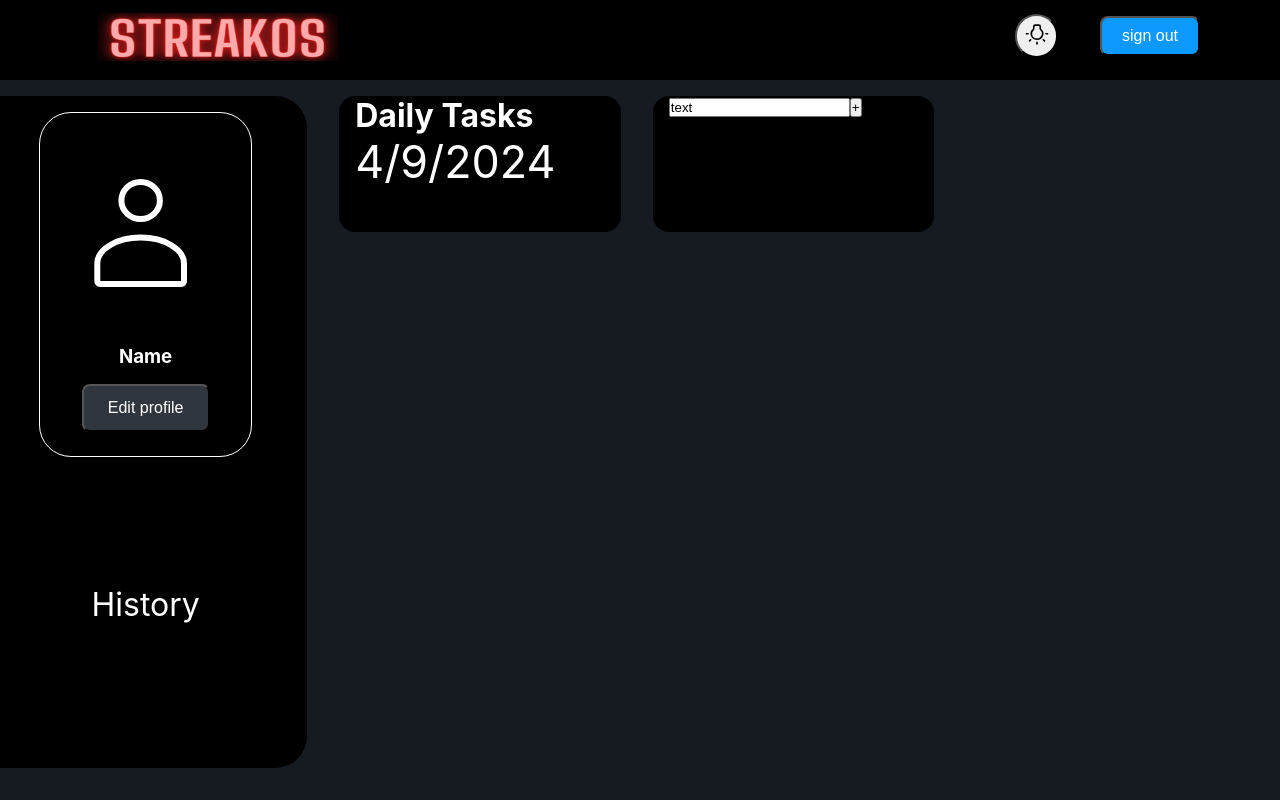
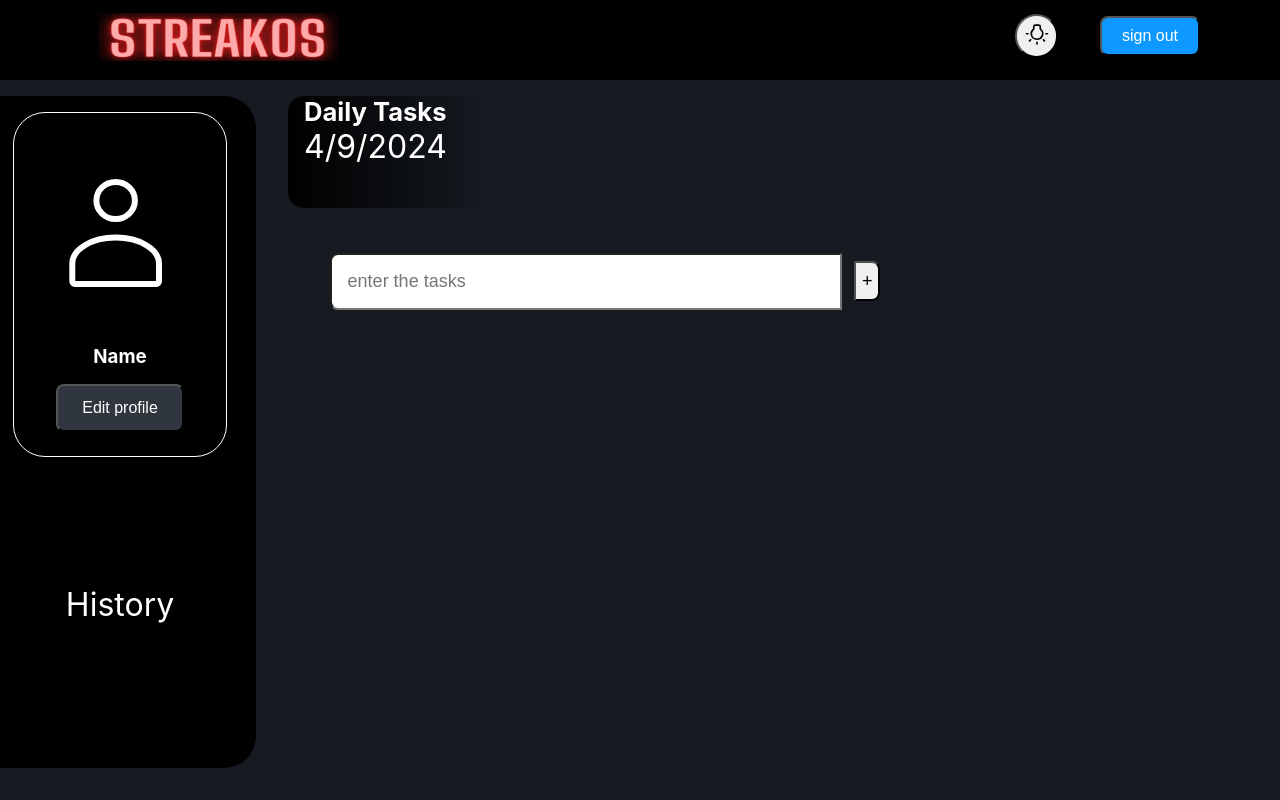
Before and after one commit to abhayrsr/dailyStreakTracker, a React (Create React App) app in the folder frontend/daily-streak-tracker-fe/: page / in a window 1280 px wide. Built offline with nearby package versions, Linux system fonts and the light colour scheme.

Commit message:
tasks list

```diff
--- a/frontend/daily-streak-tracker-fe/src/components/DailyTask/dailyTask.css
+++ b/frontend/daily-streak-tracker-fe/src/components/DailyTask/dailyTask.css
@@ -4,18 +4,24 @@
     display: flex;
     flex-direction: column;
     align-items:flex-start;
-    width: 22vw;
-    height: 17vh;
+    width: 16vw;
+    height: 14vh;
     border-radius: 1rem;
-    background-color: black;
+    background: linear-gradient(to right, #000000, #161B22);
 }
 
 .dailyTask-date{
     color: #ffffff;
-    font-size: 3.5vw;
+    font-size: 2.5vw;
 }
 
 .dailyTask-head{
     color: #ffffff;
-    font-size: 2.5vw;
+    font-size: 2vw;
 }
+
+@media screen and (max-width: 768px){
+    .dailyTask{
+        height: 8vh;
+    }
+}
--- a/frontend/daily-streak-tracker-fe/src/components/Profile/profile.css
+++ b/frontend/daily-streak-tracker-fe/src/components/Profile/profile.css
@@ -3,7 +3,7 @@
     display: flex;
     flex-direction: column;
     align-items: center;
-    width: 24%;
+    width: 20%;
     height: 84vh;
     border-top-right-radius: 2rem;
     border-bottom-right-radius: 2rem;
--- a/frontend/daily-streak-tracker-fe/src/components/Tasks/tasks.css
+++ b/frontend/daily-streak-tracker-fe/src/components/Tasks/tasks.css
@@ -1,11 +1,72 @@
-.tasks{
-    margin: 1rem;
-    padding: 0rem 0rem 1rem 1rem;
+.input-tasks{
+    width: 40vw;
+    margin: 1vw;
+    padding: 2vh;
+    position: relative;
+    top: 20vh;
+    right: 15vw;
+    font-size: large;
+    border-top-left-radius: 0.5rem;
+    border-bottom-left-radius: 0.5rem;
+}
+.add-button{
+    width: 2vw;
+    height: 5vh;
+    font-size: large;
+    position: relative;
+    top: 20vh;
+    right: 15vw;
+    cursor: pointer;
+    border-top-right-radius: 0.5rem;
+    border-bottom-right-radius: 0.5rem;
+}
+
+.entered-tasks{
+    margin: 0vh 5vh -8vh 5vh;
+}
+
+.checkbox-tasks{
+    width: 2vw;
+    height: 5vh;
+    position: relative;
+    top: 25.8vh;
+    right: 35vw;
+}
+
+.added-tasks{
+    width: 37vw;
+    height: 5vh;
+    margin: 0.1vw;
+    padding: 1vh;
+    position: relative;
+    top: 20vh;
+    right: 13.5vw;
+    font-size: large;
+    border-radius: 0.5rem;
+    background-color: #ffffff;
     display: flex;
-    flex-direction: column;
-    align-items:flex-start;
-    width: 22vw;
-    height: 17vh;
-    border-radius: 1rem;
-    background-color: black;
+    align-items: flex-start;
 }
+
+.edit-button{
+    width: 2vw;
+    height: 5vh;
+    font-size: large;
+    position: relative;
+    top: 14.8vh;
+    left: 7vw;
+    cursor: pointer;
+    border-radius: 0.5rem;
+}
+
+.delete-button{
+    width: 2vw;
+    height: 5vh;
+    font-size: large;
+    position: relative;
+    top: 14.8vh;
+    left: 7.5vw;
+    cursor: pointer;
+    border-radius: 0.5rem;
+
+}
--- a/frontend/daily-streak-tracker-fe/src/components/Tasks/tasks.js
+++ b/frontend/daily-streak-tracker-fe/src/components/Tasks/tasks.js
@@ -1,20 +1,97 @@
+import { useState } from 'react'
 import './tasks.css'
+let id  = 0;
 
 export default function Tasks(){
+    const [text, setText] = useState('');
+    const [tasks, setTasks] = useState([]);
+
+
+    function handleChange(e){
+        setText(e.target.value)
+    }
+
+    function addTasks(){
+        console.log(id)
+        setTasks([...tasks, {
+            id: id,
+            task: text,
+        }])
+        id++;
+        setText('');
+    }
+
+    function handleDelete(id){
+
+        setTasks(prevTasks => {
+            const updatedTasks = prevTasks.filter((task) => task.id !== id)
+
+            return updatedTasks.map((task, index) => ({
+                ...task,
+                id: index
+            }))
+        })
+    }
+
+    function handleEdit(id){
+        setTasks()
+    }
+
+    function handleKey(e){
+        if(e.key === "Enter"){
+            addTasks();
+        }
+    }
+
     return(
         <div className="tasks">
-            <div>
+            <div className="enter-tasks">
                 <input
                     className='input-tasks'
                     type="text"
                     name="text"
-                    value="text"
+                    value={text}
                     placeholder="enter the tasks"
+                    onChange={handleChange}
+                    onKeyDown={handleKey}
                     />
-                <button>
+                <button
+                    className="add-button"
+                    onClick={addTasks}
+                    >
                     +
                 </button>
             </div>
+
+           {
+            tasks.length !== 0 ?
+                <ul className="tasks">
+                    {tasks.map((task) => (
+                        <div className='entered-tasks'>
+                            <input
+                                className='checkbox-tasks'
+                                type='checkbox' />
+                            <li key={task.id} className='added-tasks'>
+                            {task.task}
+                            </li>
+                            <button
+                                key={task.id}
+                                className='edit-button'
+                                onClick={() => handleEdit(task.id)}>
+                                /
+                            </button>
+                            <button
+                                key={task.id}
+                                className='delete-button'
+                                onClick={() => handleDelete(task.id)} >
+                                -
+                            </button>
+                        </div>
+                    ))}
+                </ul>
+
+                : <div> </div>
+           }
         </div>
     )
 }
```
